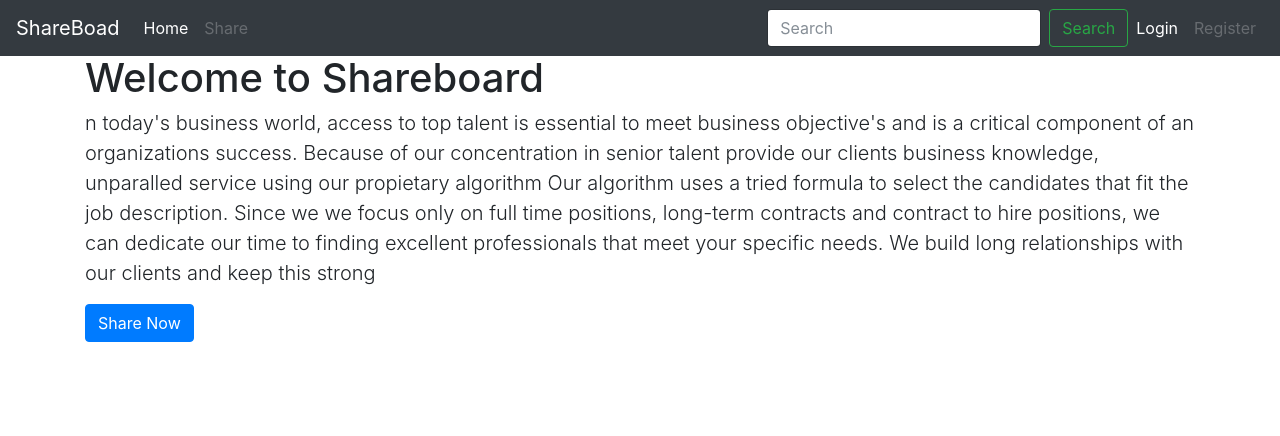
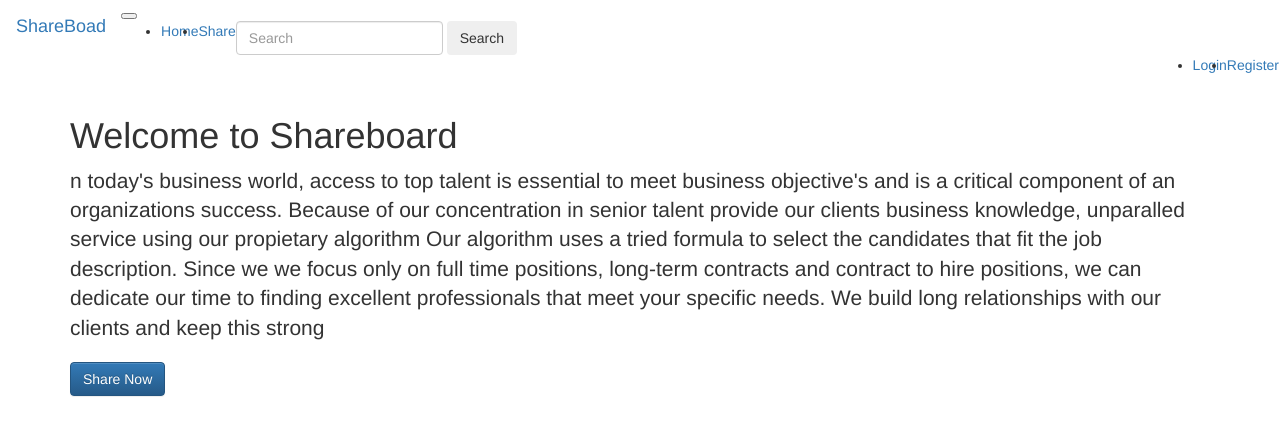
Before and after one commit to Adewagold/futurespork-framework, a PHP site: page /future/ in a window 1280 px wide. Shown: the top 436 px of the page. Run offline with PHP 8.4, Linux system fonts and the light colour scheme; data that the repository does not hold is empty; some libraries are stand-ins or nearby versions.

Commit message:
Changed bootstrap files

```diff
--- a/views/main.php
+++ b/views/main.php
@@ -3,8 +3,14 @@
 <head>
 
 	<title>ShareBoad Application</title>
-	<link rel="stylesheet" href="https://maxcdn.bootstrapcdn.com/bootstrap/4.0.0-beta/css/bootstrap.min.css" integrity="sha384-/Y6pD6FV/Vv2HJnA6t+vslU6fwYXjCFtcEpHbNJ0lyAFsXTsjBbfaDjzALeQsN6M" crossorigin="anonymous">
-	<link rel="stylesheet" href="assets/css/style.css">
+<!-- Latest compiled and minified CSS -->
+<link rel="stylesheet" href="https://maxcdn.bootstrapcdn.com/bootstrap/3.3.7/css/bootstrap.min.css" integrity="sha384-BVYiiSIFeK1dGmJRAkycuHAHRg32OmUcww7on3RYdg4Va+PmSTsz/K68vbdEjh4u" crossorigin="anonymous">
+
+<!-- Optional theme -->
+<link rel="stylesheet" href="https://maxcdn.bootstrapcdn.com/bootstrap/3.3.7/css/bootstrap-theme.min.css" integrity="sha384-rHyoN1iRsVXV4nD0JutlnGaslCJuC7uwjduW9SVrLvRYooPp2bWYgmgJQIXwl/Sp" crossorigin="anonymous">
+
+<!-- Latest compiled and minified JavaScript -->
+<script src="https://maxcdn.bootstrapcdn.com/bootstrap/3.3.7/js/bootstrap.min.js" integrity="sha384-Tc5IQib027qvyjSMfHjOMaLkfuWVxZxUPnCJA7l2mCWNIpG9mGCD8wGNIcPD7Txa" crossorigin="anonymous"></script>
 </head>
 <body>
 
```
